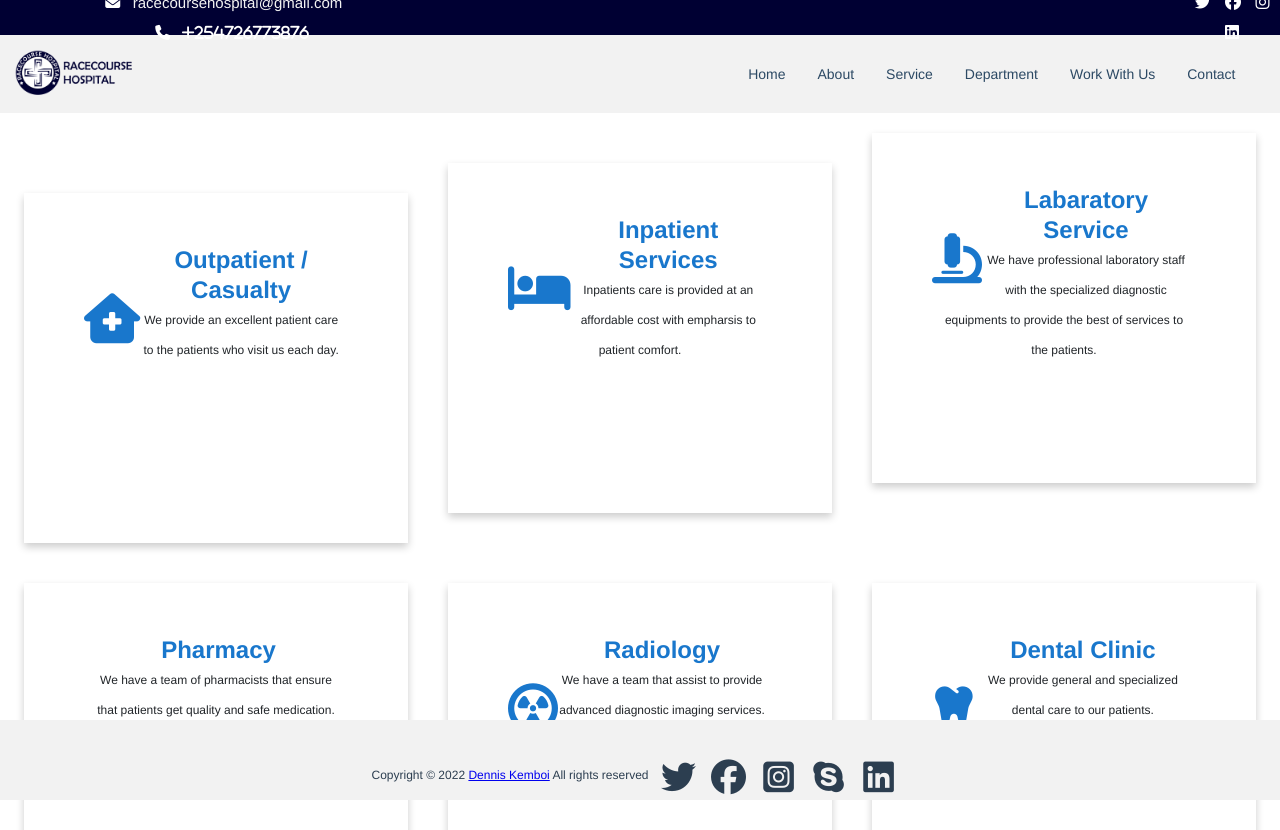
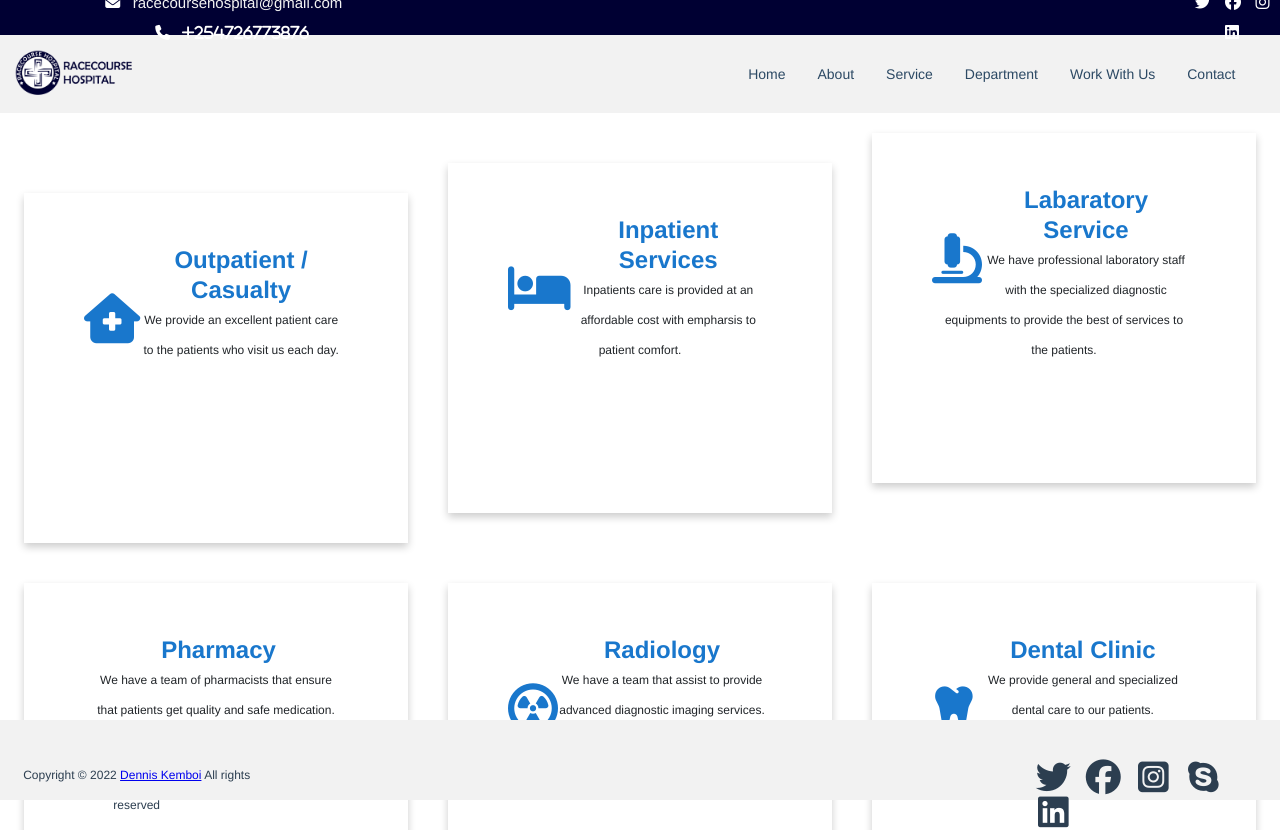
Before and after one commit to Developer-Dennis/hospiweb, a Vue app: page / in a window 1280 px wide. Shown: the top 830 px of the page. Built offline with nearby package versions, Linux system fonts and the light colour scheme; some icons are missing.

Commit message:
styled socials on the footer

```diff
--- a/src/views/footer.vue
+++ b/src/views/footer.vue
@@ -21,11 +21,14 @@
   </div>
   <div class="footermain">
       <p>Copyright © 2022 <a href="#">Dennis Kemboi</a> All rights reserved</p>
-      <i class="fa-brands fa-twitter"></i>
-     <i class="fa-brands fa-facebook"></i>
-      <i class="fa-brands fa-square-instagram"></i>
-      <i class="fa-brands fa-skype"></i>
-      <i class="fa-brands fa-linkedin"></i>
+      <div class="socials">
+        <i class="fa-brands fa-twitter"></i>
+        <i class="fa-brands fa-facebook"></i>
+        <i class="fa-brands fa-square-instagram"></i>
+        <i class="fa-brands fa-skype"></i>
+        <i class="fa-brands fa-linkedin"></i>
+      </div>
+
   </div>
   <i class="fa-duotone fa-arrow-up-to-line"></i>
 </template>
@@ -73,10 +76,11 @@ export default {
         padding-right: 10px;
         padding-top: 40px;
     }
-    .footermain i{
+    .footermain .socials i{
         padding-left: 10px;
         font-size: 35px;
         float: left;
         width: 50px;
+
     }
 </style>
```
